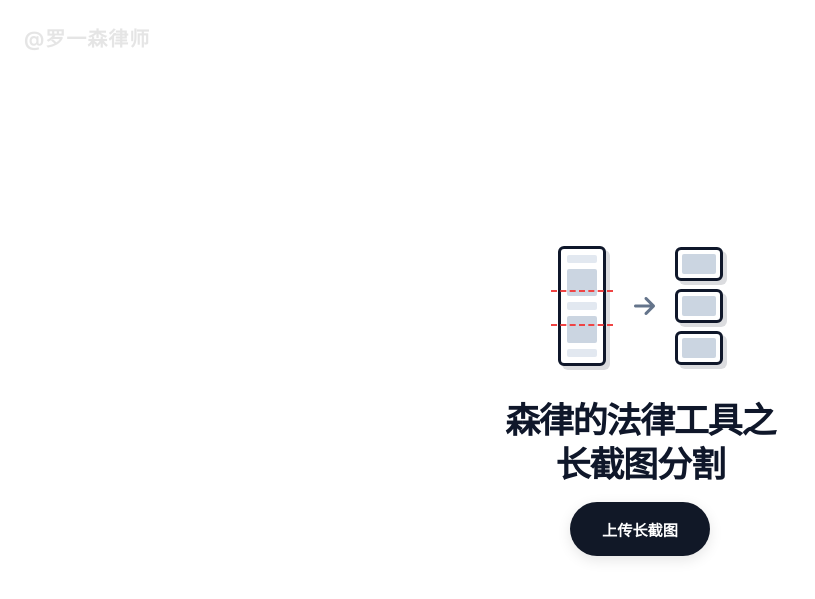
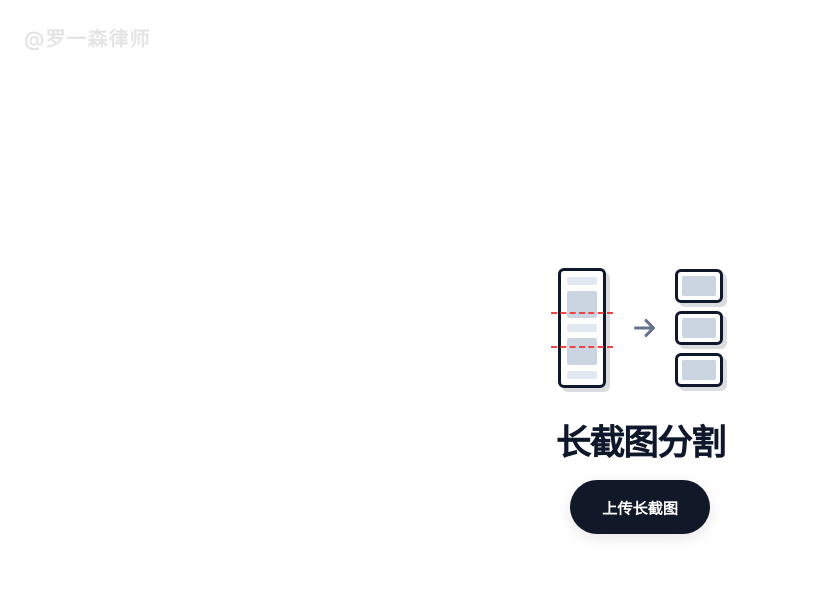
Before and after one commit to sarkadiszilvia477-boop/sanmulawcut, a plain HTML site: page index.html in a window 1280 px wide. Shown: the whole page, without its empty margins (0-815 px from the left). Drawn offline with nearby package versions, Linux system fonts and the light colour scheme.

Commit message:
Removed '森律的法律工具' from the UI

```diff
--- a/index.html
+++ b/index.html
@@ -4,7 +4,7 @@
 <head>
     <meta charset="UTF-8">
     <meta name="viewport" content="width=device-width, initial-scale=1.0">
-    <title>森律的法律工具之长截图分割</title>
+    <title>长截图分割</title>
     <!-- Google Fonts -->
     <link rel="preconnect" href="https://fonts.googleapis.com">
     <link rel="preconnect" href="https://fonts.gstatic.com" crossorigin>
@@ -49,7 +49,7 @@
                     <div class="concept-split-img"><div class="c-inner"></div></div>
                 </div>
             </div>
-            <h1 class="hero-title">森律的法律工具之<br>长截图分割</h1>
+            <h1 class="hero-title">长截图分割</h1>
 
             <div class="hero-action">
                 <button class="btn black-pill" onclick="document.getElementById('file-input').click()">
@@ -64,7 +64,7 @@
     <div id="editor-view" class="view-state">
         <header class="editor-header">
             <div class="header-brand">
-                <i class="fa-solid fa-leaf" style="color:var(--text-dark); margin-right:8px;"></i> 森律的法律工具
+                长截图分割
             </div>
 
             <div class="file-nav" id="file-nav-container" style="display: none;">
```
